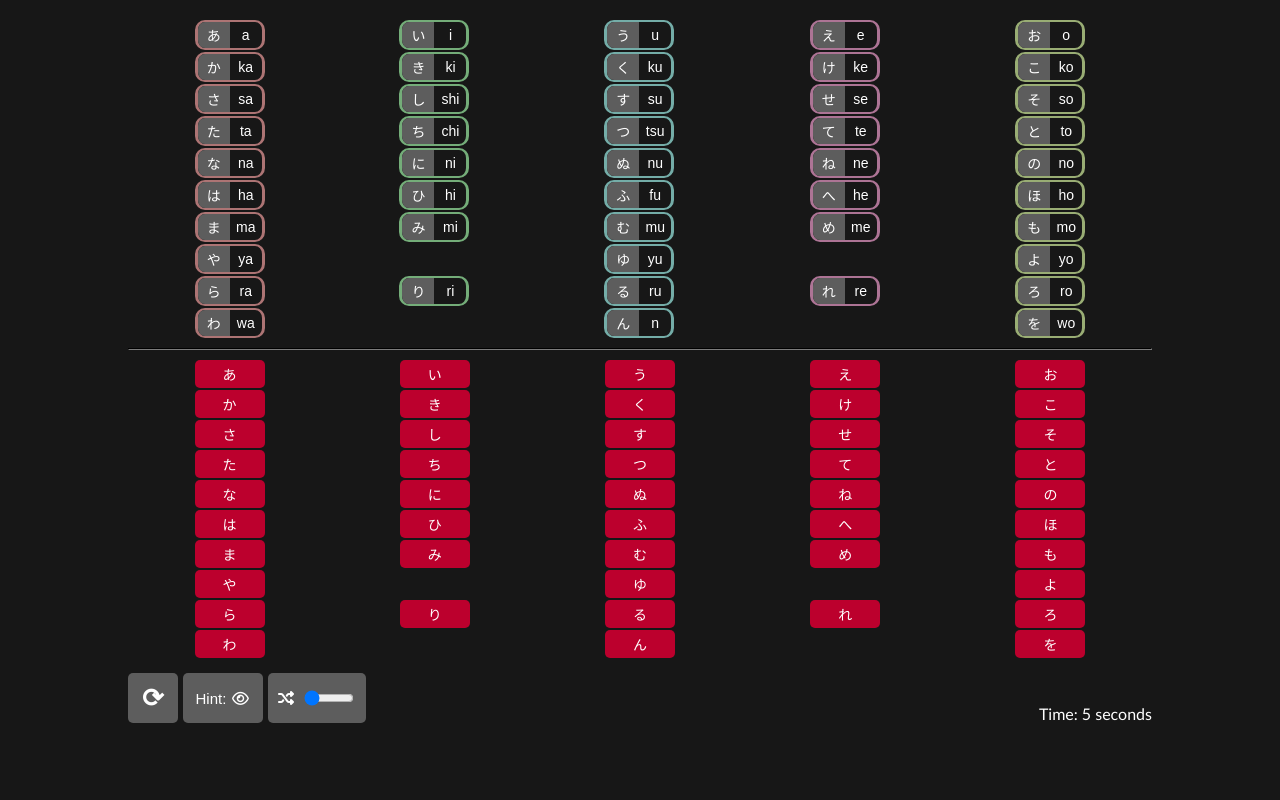
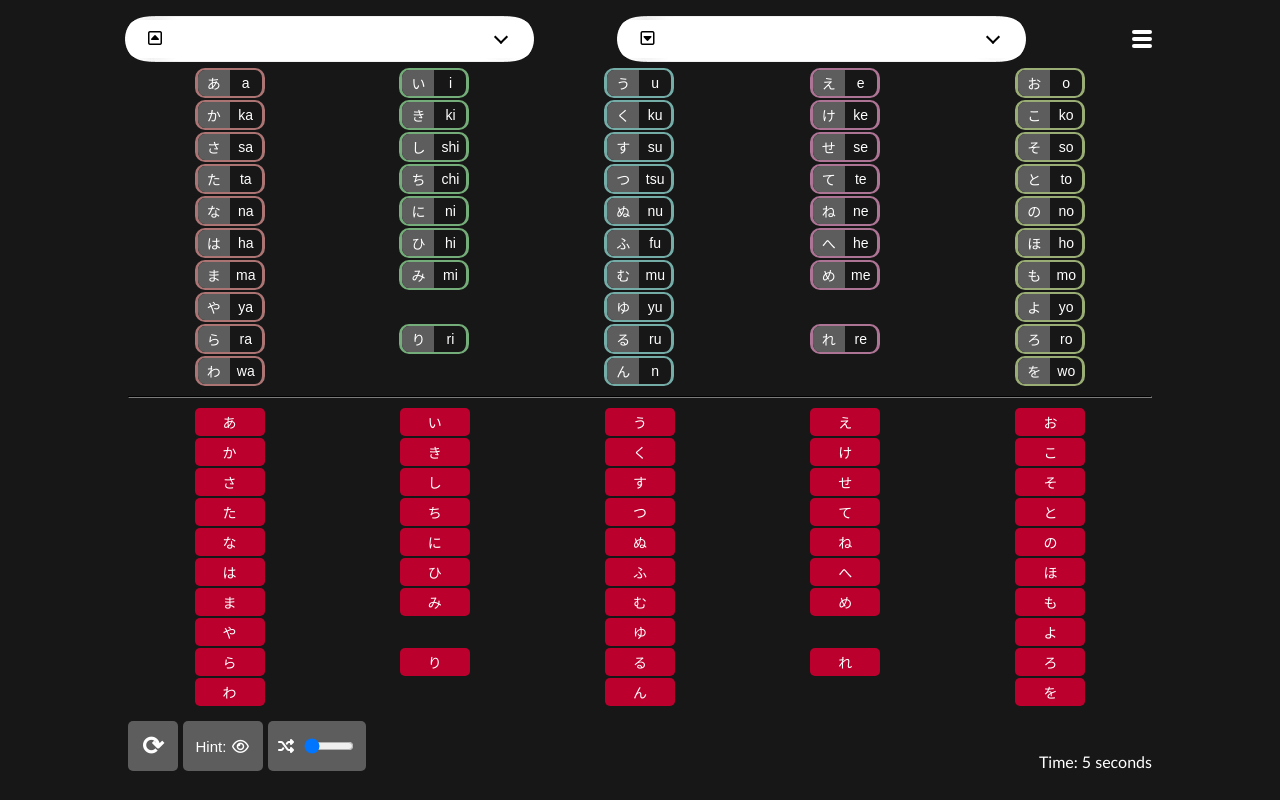
Before and after one commit to joejamsky/LanguageTrainer, a React (Create React App) app in the folder language-learner/: page / in a window 1280 px wide. Built offline with nearby package versions, Linux system fonts and the light colour scheme.

Commit message:
remove errors maybe

```diff
--- a/language-learner/src/App.js
+++ b/language-learner/src/App.js
@@ -158,7 +158,7 @@ function App() {
     <div className="App">
 
 
-      {/* <div className="nav-container">
+      <div className="nav-container">
         <div className='language-select-container'>
           <div className="dropdown">
             <input type="checkbox" id="dropdown-native"/>
@@ -212,11 +212,11 @@ function App() {
         </div>
 
         <div className='nav-toggle-container'>
-          <a className="nav-toggle" onClick={toggleDropdown} >
+          <div className="nav-toggle" onClick={toggleDropdown} >
             <span className="bar"></span>
             <span className="bar"></span>
             <span className="bar"></span>
-          </a>
+          </div>
         </div>
 
         <div className={`options-container ${isDropdownOpen ? 'open' : ''}`}>
@@ -232,7 +232,7 @@ function App() {
           </div>
         </div>
 
-      </div> */}
+      </div>
 
       <div className="grid" onDragOver={onDragOver}>
         {hiraganaCharacters.map((character, index) => (
```
